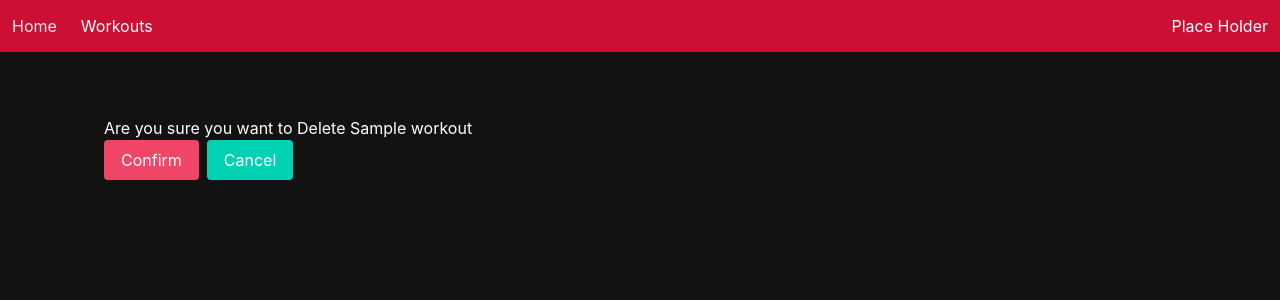
After one commit to rpeterson87/fitness-x, a Django app: page /workouts/1/delete in a window 1280 px wide. The commit adds this page. Shown: the top 300 px of the page. Run offline with Django 4.2, Linux system fonts and the light colour scheme; tables that the repository leaves empty hold one stand-in row (values such as "Sample post").

Commit message:
Add delete route Working

```diff
--- /dev/null
+++ b/main_app/templates/workout_delete_confirmation.html
@@ -0,0 +1,12 @@
+{% extends 'base.html' %}
+{% block content %}
+<h1 class="pt-5">Are you sure you want to Delete {{workouts.workout_name}}</h1>
+<form method="post">
+    {% csrf_token %}
+    <div class="buttons">
+    <input class="button is-danger" type="submit" value="Confirm" />
+    <a class="button is-primary" href="{% url 'workouts_detail' workouts.pk %}">Cancel</a>
+    </div>
+</form>
+
+{% endblock content %}
--- a/main_app/templates/workouts_detail.html
+++ b/main_app/templates/workouts_detail.html
@@ -14,7 +14,7 @@
                 <i class="fas fa-edit"></i>
             </span>
         </a>
-        <a href="" class="button is-danger">
+        <a href="{% url 'workout_delete' workouts.pk %}" class="button is-danger">Delete Workout
             <span class="icon">
                 <i class="fas fa-trash-alt"></i>
             </span>
--- a/main_app/urls.py
+++ b/main_app/urls.py
@@ -1,5 +1,4 @@
-from unicodedata import name
-from django.urls import path, include
+from django.urls import path
 from . import views
 
 
@@ -9,5 +8,6 @@ urlpatterns = [
     path('workouts/', views.WorkoutsList.as_view(), name="workouts_list"),
     path('workouts/create', views.WorkoutCreate.as_view(), name="workout_create"),
     path('workouts/<int:pk>/', views.WorkoutsDetail.as_view(), name="workouts_detail"),
-    path('workouts/<int:pk>/update', views.WorkoutUpdate.as_view(), name="workout_update")
+    path('workouts/<int:pk>/update', views.WorkoutUpdate.as_view(), name="workout_update"),
+    path('workouts/<int:pk>/delete', views.WorkoutDelete.as_view(), name="workout_delete"),
 ]
--- a/main_app/views.py
+++ b/main_app/views.py
@@ -2,7 +2,7 @@ from django.urls import reverse
 from django.shortcuts import render
 from django.views import View
 from django.views.generic.base import TemplateView
-from django.views.generic.edit import CreateView, UpdateView
+from django.views.generic.edit import CreateView, UpdateView, DeleteView
 from django.views.generic.detail import DetailView
 from .models import Workouts
 
@@ -49,3 +49,9 @@ class WorkoutUpdate(UpdateView):
     template_name = "workout_update.html"
     def get_success_url(self):
         return reverse('workouts_detail', kwargs={'pk': self.object.pk})
+
+
+class WorkoutDelete(DeleteView):
+    model = Workouts
+    template_name = "workout_delete_confirmation.html"
+    success_url = "/workouts/"
```
